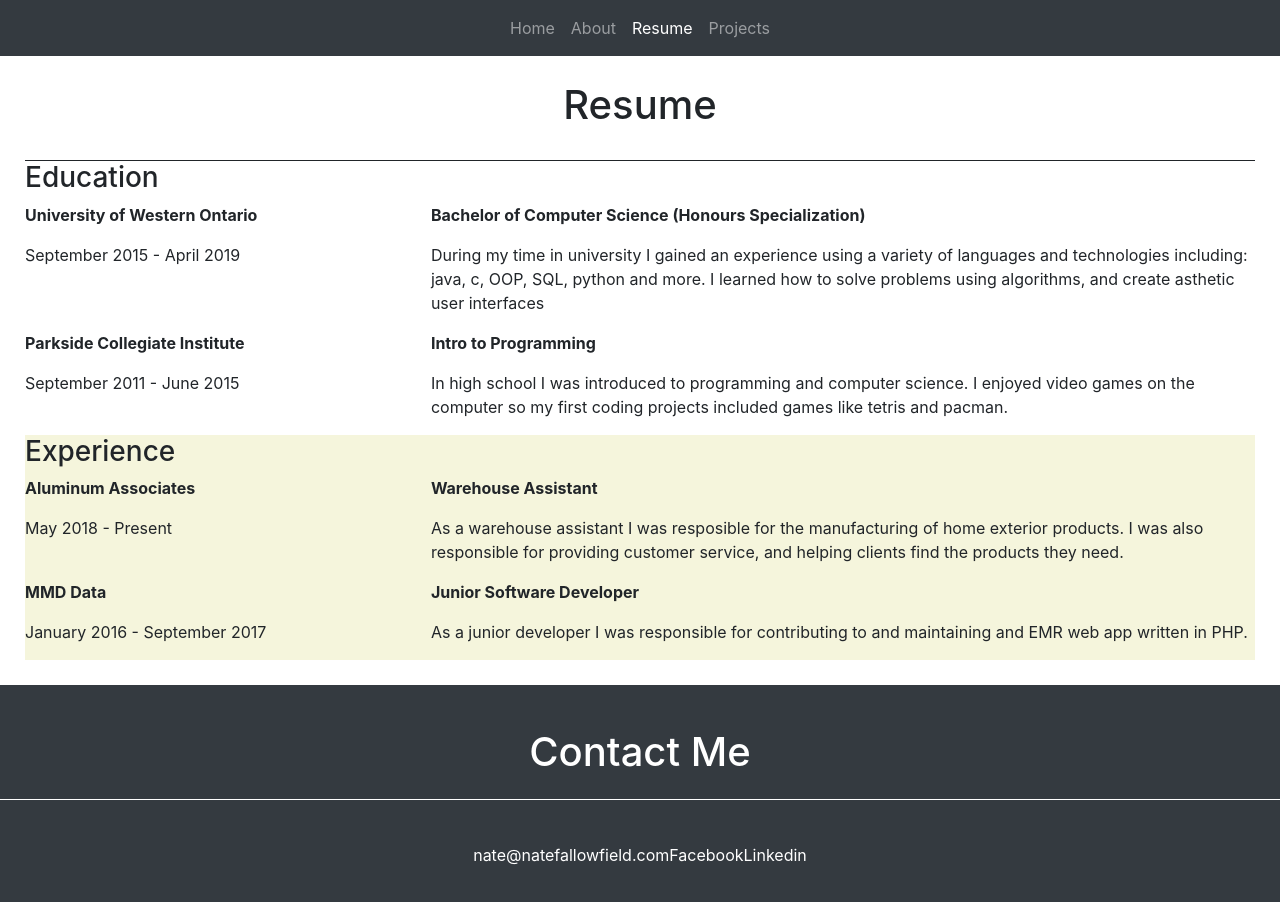
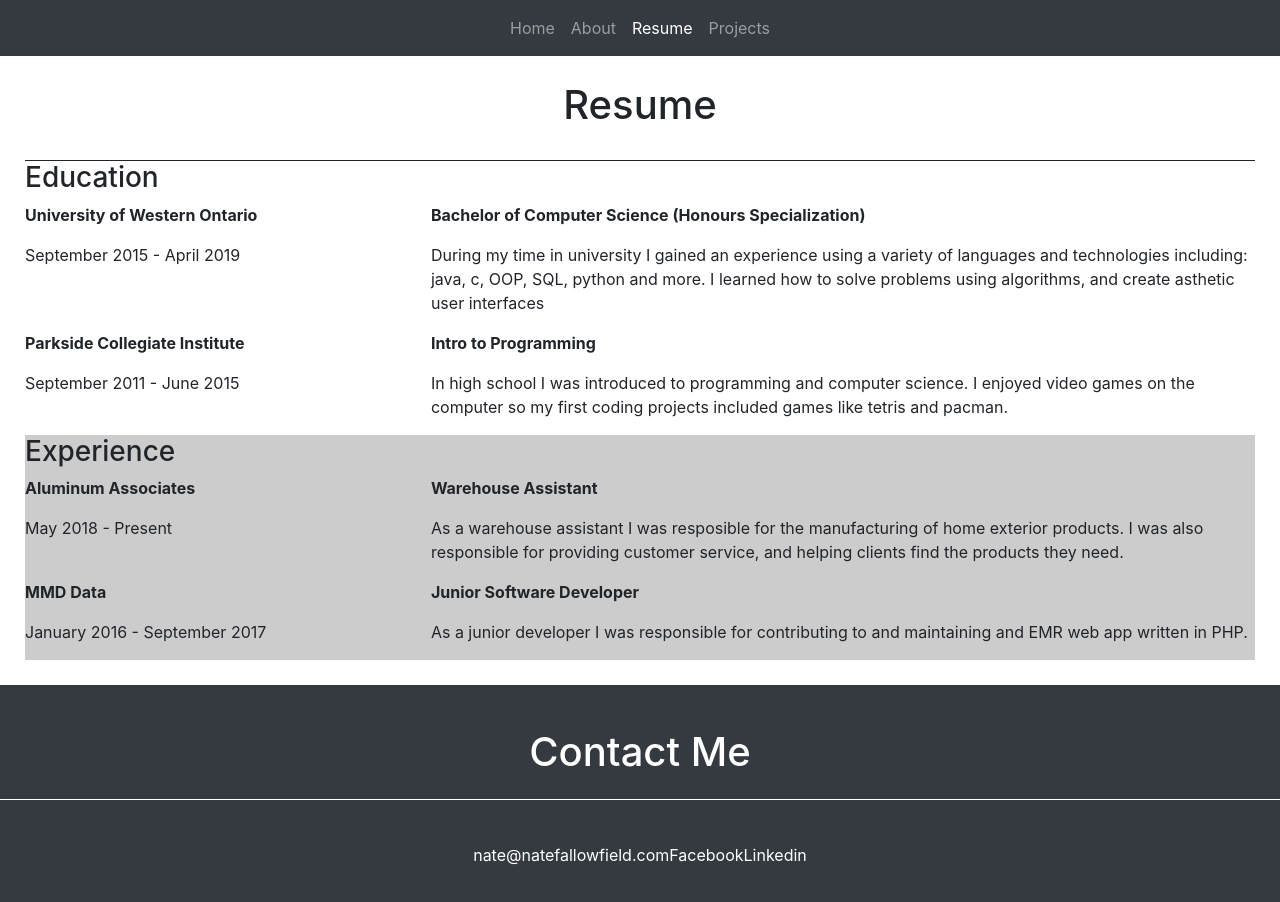
Before and after one commit to nfallowf/AWSDemo, a React (Create React App) app: page /resume in a window 1280 px wide. Shown: the top 902 px of the page. Built offline with nearby package versions, Linux system fonts and the light colour scheme; a small style sheet from the web is missing; what aws-amplify would draw is missing.

Commit message:
Update Resume.css

```diff
--- a/src/Resume.css
+++ b/src/Resume.css
@@ -31,7 +31,7 @@
 
 #Experience {
     width: 100%;
-    background-color: Beige;
+    background-color: #cccccc;
 }
 
 #Skills {
```
